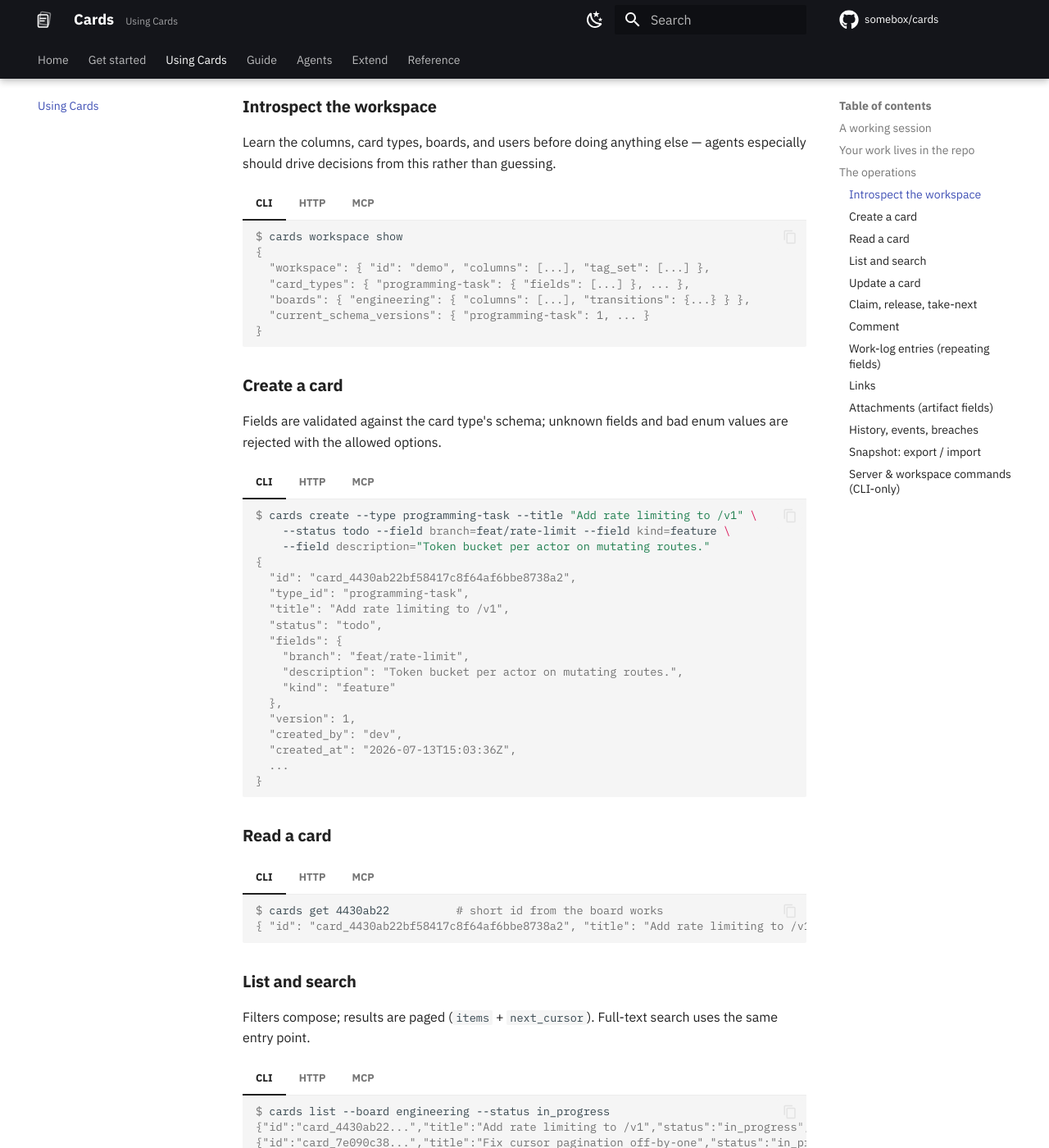
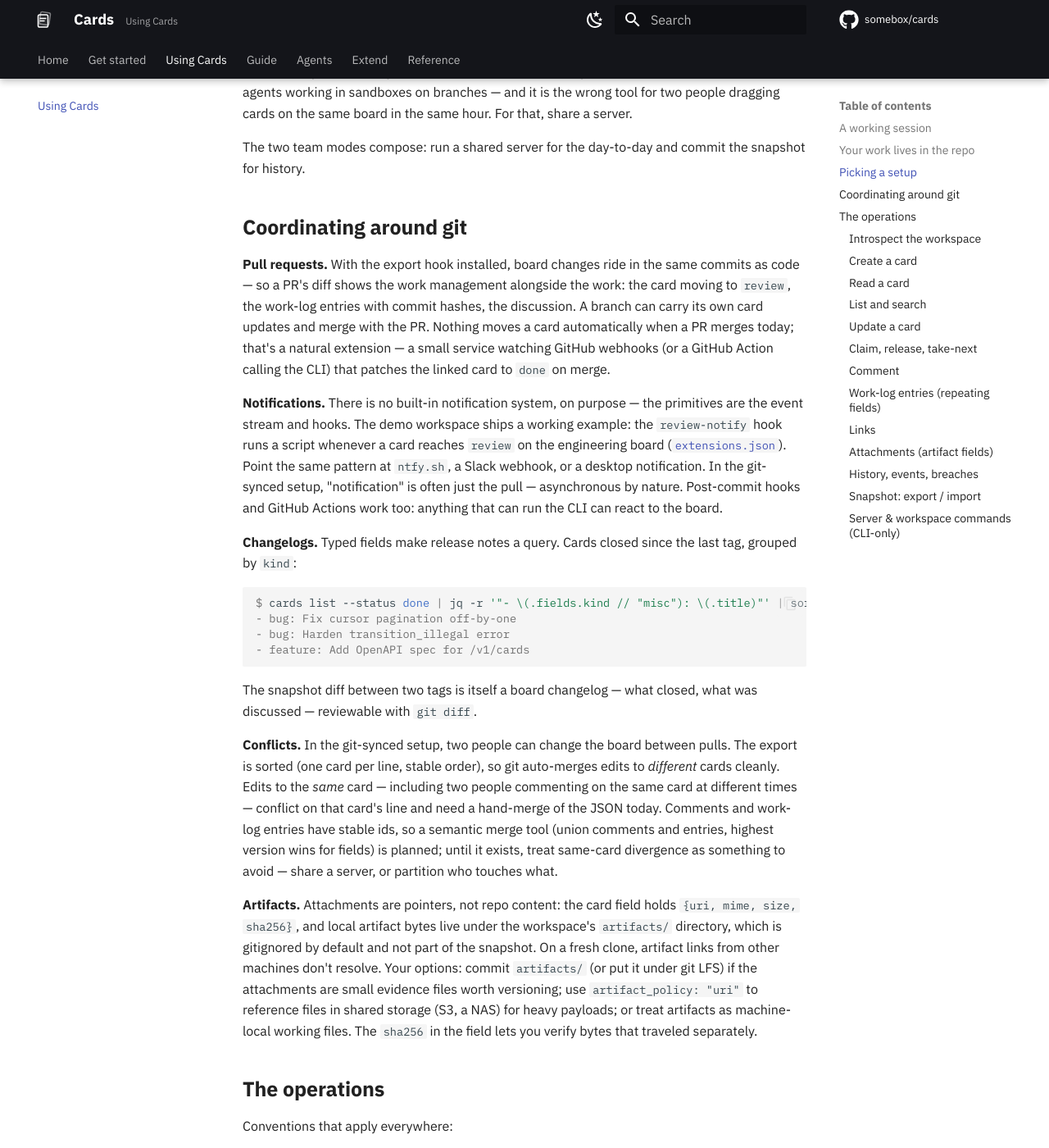
Before and after one commit to somebox/cards, an MkDocs documentation site: the page built from docs/using-cards.md, in a window 1280 px wide and 1400 px high, scrolled down 2198 px. Shown: the whole window at 82% size. Built offline with MkDocs 1.6.1 and Material for MkDocs 9.7.7, drawn with Linux system fonts in a browser that asks for light colours; comment, search, counter and statistics services are not loaded; some of the changed text lies outside the part shown.

Commit message:
docs(using-cards): setups, git coordination (PRs/notifications/changelogs/conflicts/artifacts) + backlog cards
Capture the team/agent usage discussion in the usage guide:
- Audience statement up top (solo devs, small teams, agent wiring)
- "Picking a setup": solo, shared-server team (no merge problem; git is
  durability, not concurrency), git-synced team (distributed-tracker
  semantics, right for async, wrong for same-hour same-board edits)
- "Coordinating around git": board changes in PR diffs via the export
  hook; notifications as hooks/Actions (points at the shipped
  review-notify demo hook); changelog-from-cards with real query output;
  honest conflict story (sorted export -> different cards auto-merge,
  same-card divergence is a hand-merge until a semantic merge driver
  exists); artifacts are pointers, options for git LFS / uri policy
- users-and-auth: note the parked bearer-token reference item

Board: four new backlog cards capture the follow-up work — snapshot
merge driver, PR-sync extension example, changelog-from-cards example,
export --with-artifacts bundle. (Notification example already existed
as the done review-notify hook; auth already tracked via AUTH.md cards.)

Co-Authored-By: Claude Fable 5 <noreply@anthropic.com>

````diff
--- a/docs/using-cards.md
+++ b/docs/using-cards.md
@@ -1,10 +1,13 @@
 # Using Cards
 
-This page covers how a project runs on Cards day to day, then documents every
+This page is for people running a project on Cards — solo developers, small
+teams, and anyone wiring agents into the loop. It covers how a project runs
+day to day, which setup fits your situation, how coordination works around
+git (PRs, notifications, changelogs, conflicts), and then documents every
 operation in detail. Everything goes through the same service layer, so
-validation, versioning, and events behave identically whether you use the CLI,
-the HTTP API, or the MCP tools — the examples below show all three, and the
-responses are real output from the bundled demo workspace.
+validation, versioning, and events behave identically whether you use the
+CLI, the HTTP API, or the MCP tools — the examples below show all three, and
+the responses are real output from the bundled demo workspace.
 
 New to Cards? Start with [Get started](get-started.md) to install it and serve
 a board; come back here when you want the full operation reference.
@@ -69,6 +72,91 @@ format is JSON you can read with `jq`, so there's no lock-in in either
 direction. The fine-grained event journal stays SQLite-owned and is not part
 of the snapshot — the snapshot rebuilds card state, not the machine-local log.
 See [events](events/index.md) for what lives where.
+
+## Picking a setup
+
+Unlike a hosted tracker, there's no single website everyone visits — you
+choose where the server runs, and the right choice depends on how
+synchronously people work.
+
+**Solo (one or two machines).** Run serverless CLI commands and
+`cards serve` when you want the board. The snapshot is your backup and your
+machine-sync: export before switching machines, import on the other side
+(`scripts/board.sh install-hook` makes the export automatic). Agents talk to
+your local server or the workspace folder directly.
+
+**Team, shared server.** One `cards serve` on a machine the team can reach —
+behind Tailscale, an SSH tunnel, or a reverse proxy
+([users & auth](guides/users-and-auth.md) covers the trust model). Humans
+open the board in a browser; agents point `CARDS_URL` or MCP at the same
+host. Everyone writes to the same live database, versions arbitrate
+concurrent edits in real time, and there is no merge problem. The snapshot
+still gets committed for durability and portability — git just isn't the
+concurrency layer.
+
+**Team, git-synced.** Everyone runs locally and `backlog.jsonl` in the repo
+is the sync fabric — a distributed tracker, with git's semantics: state
+converges when people push and pull, not continuously. This fits async
+collaboration — a maintainer plus occasional contributors, or agents working
+in sandboxes on branches — and it is the wrong tool for two people dragging
+cards on the same board in the same hour. For that, share a server.
+
+The two team modes compose: run a shared server for the day-to-day and
+commit the snapshot for history.
+
+## Coordinating around git
+
+**Pull requests.** With the export hook installed, board changes ride in the
+same commits as code — so a PR's diff shows the work management alongside
+the work: the card moving to `review`, the work-log entries with commit
+hashes, the discussion. A branch can carry its own card updates and merge
+with the PR. Nothing moves a card automatically when a PR merges today;
+that's a natural extension — a small service watching GitHub webhooks (or a
+GitHub Action calling the CLI) that patches the linked card to `done` on
+merge.
+
+**Notifications.** There is no built-in notification system, on purpose —
+the primitives are the event stream and hooks. The demo workspace ships a
+working example: the `review-notify` hook runs a script whenever a card
+reaches `review` on the engineering board
+([`extensions.json`](https://github.com/somebox/cards/blob/main/examples/demo-workspace/definitions/extensions.json)).
+Point the same pattern at `ntfy.sh`, a Slack webhook, or a desktop
+notification. In the git-synced setup, "notification" is often just the
+pull — asynchronous by nature. Post-commit hooks and GitHub Actions work
+too: anything that can run the CLI can react to the board.
+
+**Changelogs.** Typed fields make release notes a query. Cards closed since
+the last tag, grouped by `kind`:
+
+```console
+$ cards list --status done | jq -r '"- \(.fields.kind // "misc"): \(.title)"' | sort
+- bug: Fix cursor pagination off-by-one
+- bug: Harden transition_illegal error
+- feature: Add OpenAPI spec for /v1/cards
+```
+
+The snapshot diff between two tags is itself a board changelog — what
+closed, what was discussed — reviewable with `git diff`.
+
+**Conflicts.** In the git-synced setup, two people can change the board
+between pulls. The export is sorted (one card per line, stable order), so
+git auto-merges edits to *different* cards cleanly. Edits to the *same*
+card — including two people commenting on the same card at different
+times — conflict on that card's line and need a hand-merge of the JSON
+today. Comments and work-log entries have stable ids, so a semantic merge
+tool (union comments and entries, highest version wins for fields) is
+planned; until it exists, treat same-card divergence as something to avoid —
+share a server, or partition who touches what.
+
+**Artifacts.** Attachments are pointers, not repo content: the card field
+holds `{uri, mime, size, sha256}`, and local artifact bytes live under the
+workspace's `artifacts/` directory, which is gitignored by default and not
+part of the snapshot. On a fresh clone, artifact links from other machines
+don't resolve. Your options: commit `artifacts/` (or put it under git LFS)
+if the attachments are small evidence files worth versioning; use
+`artifact_policy: "uri"` to reference files in shared storage (S3, a NAS)
+for heavy payloads; or treat artifacts as machine-local working files. The
+`sha256` in the field lets you verify bytes that traveled separately.
 
 ## The operations
 
````
Also changed, not shown: docs/guides/users-and-auth.md (+3 -1 lines), docs/index.md (+11 -9 lines), 1 other file.
